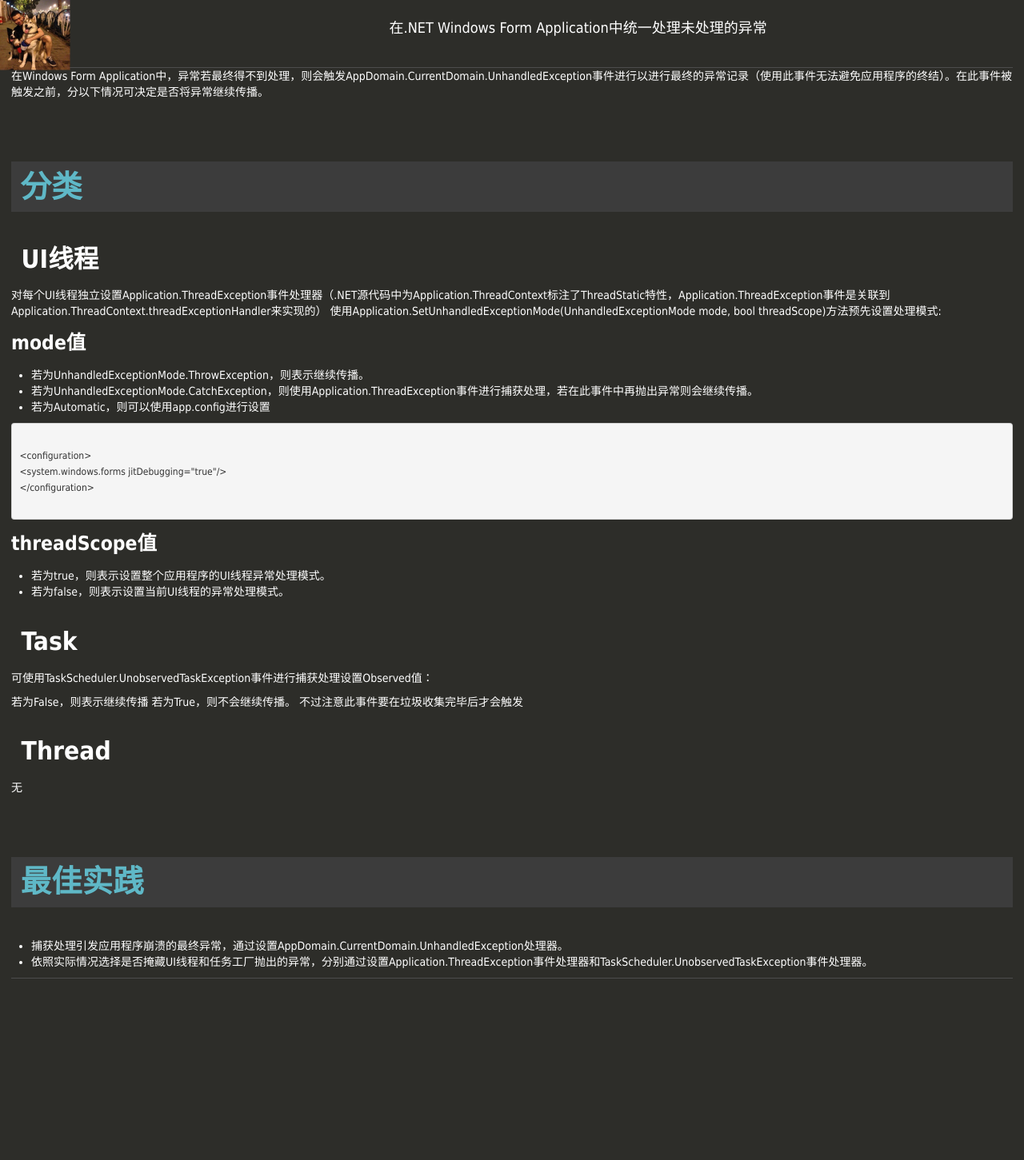
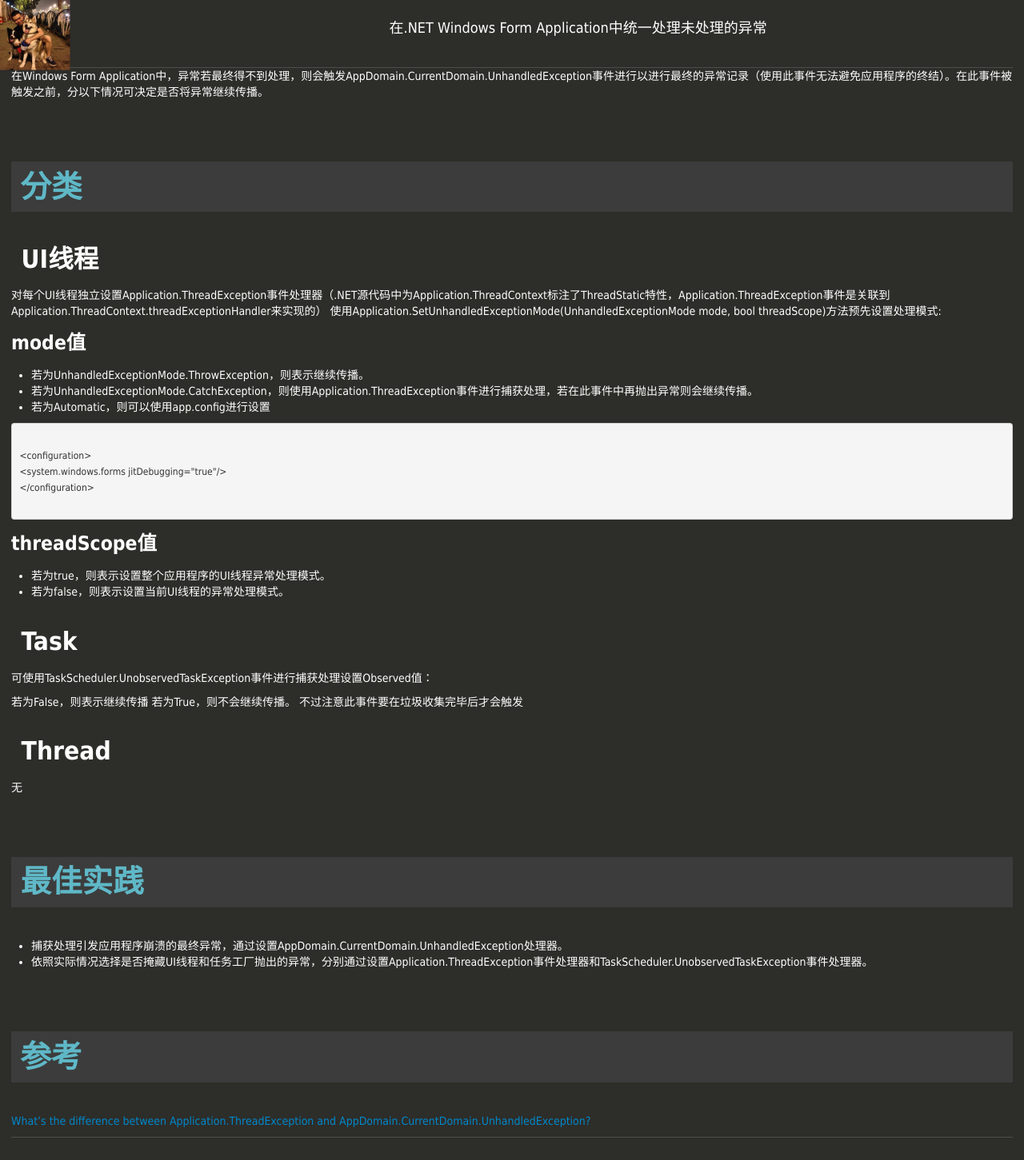
Before and after one commit to will-beta/will-beta.github.io, a Jekyll site: the page built from _posts/2014-9-5-windows-form-exception-handle.md, in a window 1280 px wide. Shown: the whole page at 80% size. Built offline with Jekyll 4.4.1, drawn with Linux system fonts in a browser that asks for light colours; nearby versions of some CDN libraries; comment, search, counter and statistics services are not loaded; a style sheet for code colours, icons or effects is not loaded; before the commit the page ends 1252 px from its top, so only the background shows below that.

Commit message:
Update 2014-9-5-windows-form-exception-handle.md

```diff
--- a/_posts/2014-9-5-windows-form-exception-handle.md
+++ b/_posts/2014-9-5-windows-form-exception-handle.md
@@ -59,3 +59,9 @@ sitemap:
 
 * 捕获处理引发应用程序崩溃的最终异常，通过设置AppDomain.CurrentDomain.UnhandledException处理器。
 * 依照实际情况选择是否掩藏UI线程和任务工厂抛出的异常，分别通过设置Application.ThreadException事件处理器和TaskScheduler.UnobservedTaskException事件处理器。
+
+
+
+
+# 参考
+[What's the difference between Application.ThreadException and AppDomain.CurrentDomain.UnhandledException?](http://stackoverflow.com/questions/2014562/whats-the-difference-between-application-threadexception-and-appdomain-currentd)
```
